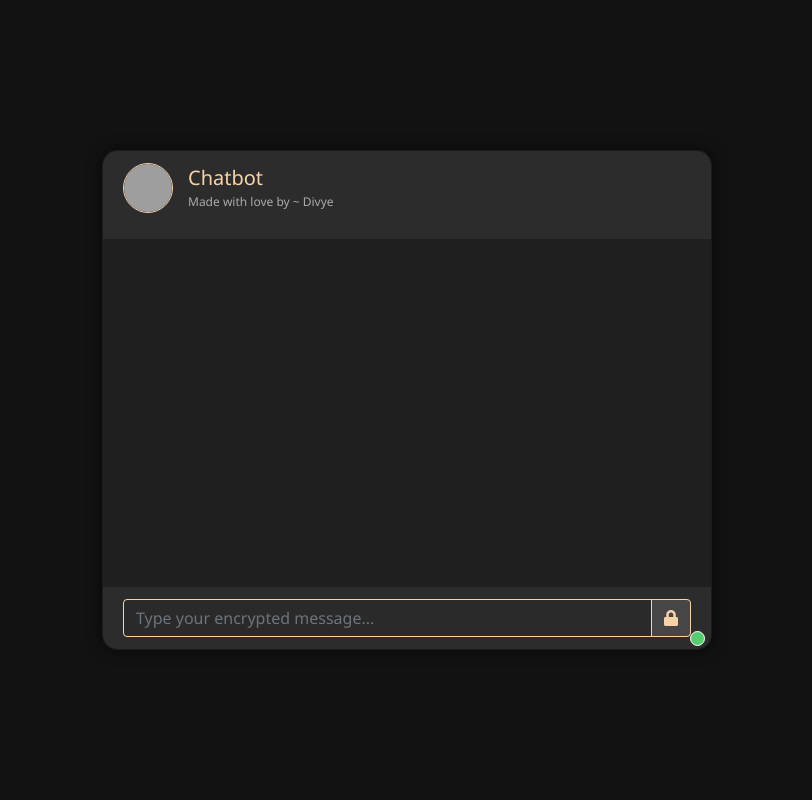
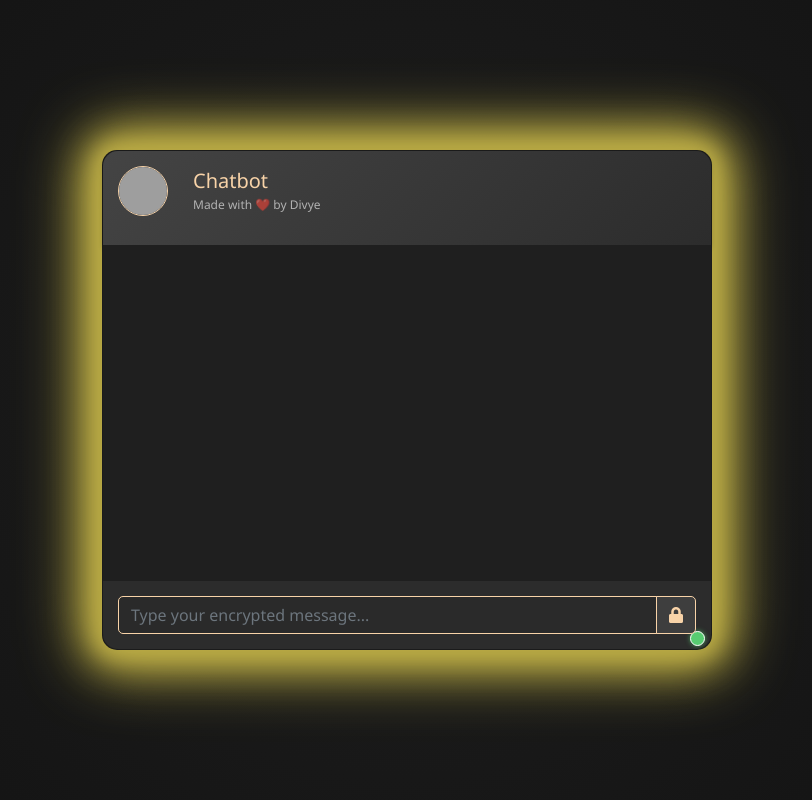
Before and after one commit to pranjal-kumar-0/Chatbot, a Flask app: page / in a window 1280 px wide. Shown: the whole page, without its empty margins (233-1045 px from the left). Run offline with Flask 3, Linux system fonts and the light colour scheme; some libraries are stand-ins or nearby versions; grey boxes are pictures that could not be loaded.

Commit message:
glow effect

```diff
--- a/static/style.css
+++ b/static/style.css
@@ -1,7 +1,8 @@
+/* Base Styles */
 body, html {
 	height: 100%;
 	margin: 0;
-	background: #121212;
+	background: radial-gradient(circle, #1e1e1e, #121212);
 	color: #e0e0e0;
 	font-family: 'Segoe UI', Tahoma, Geneva, Verdana, sans-serif;
 }
@@ -11,43 +12,107 @@
 	margin-bottom: auto;
 }
 
+/* Neon Glow Animation */
+@keyframes glow-revolve {
+	0%, 100% {
+		box-shadow: 0 0 20px 5px #ff00ff, 0 0 40px 10px #ff00ff, 0 0 60px 20px #ff00ff;
+	}
+	25% {
+		box-shadow: 0 0 20px 5px #00ff00, 0 0 40px 10px #00ff00, 0 0 60px 20px #00ff00;
+	}
+	50% {
+		box-shadow: 0 0 20px 5px #00ffff, 0 0 40px 10px #00ffff, 0 0 60px 20px #00ffff;
+	}
+	75% {
+		box-shadow: 0 0 20px 5px #ff8c00, 0 0 40px 10px #ff8c00, 0 0 60px 20px #ff8c00;
+	}
+}
+
 .card {
 	height: 500px;
 	border-radius: 15px !important;
 	background-color: #1f1f1f !important;
-	box-shadow: 0px 0px 15px rgba(0, 0, 0, 0.6);
+	box-shadow: 0 0 15px rgba(0, 0, 0, 0.6);
+	position: relative;
+	animation: glow-revolve 10s infinite ease-in-out;
+	transition: transform 0.2s ease-in-out;
 }
 
+.card:hover {
+	transform: scale(1.02); /* Slight zoom effect on hover */
+}
+
+/* Header & Footer */
 .card-header {
 	border-radius: 15px 15px 0 0 !important;
 	border-bottom: 0 !important;
-	background-color: #2c2c2c;
+	background: linear-gradient(135deg, #444, #2c2c2c);
 	color: #e0e0e0;
+	display: flex;
+	align-items: center;
+	padding: 15px;
+	box-shadow: 0px 3px 5px rgba(0, 0, 0, 0.2);
+}
+
+.card-header img {
+	border-radius: 50%;
+	margin-right: 10px;
 }
 
 .card-footer {
 	border-radius: 0 0 15px 15px !important;
 	border-top: 0 !important;
 	background-color: #2c2c2c;
+	display: flex;
+	align-items: center;
+	justify-content: space-between;
+	padding: 15px;
 }
 
+/* Text Inputs */
 .input-group-text {
-	background-color: #464646 !important;
+	background-color: #3e3e3e !important;
 	color: #f8d3a8 !important;
 	border: 1px solid #f8d3a8 !important;
+	border-radius: 5px;
+	transition: background-color 0.3s;
+}
+
+.input-group-text:hover {
+	background-color: #565656 !important;
 }
 
 .form-control {
 	background-color: #2a2a2a !important;
 	color: #f6f6f6 !important;
 	border: 1px solid #f8d3a8 !important;
+	border-radius: 5px;
+	transition: box-shadow 0.3s;
 }
 
+.form-control:focus {
+	box-shadow: 0 0 8px 2px #f8d3a8 !important;
+}
+
+/* Chat Body */
 .msg_card_body {
 	overflow-y: auto;
 	background-color: #1f1f1f;
+	padding: 20px;
+	scrollbar-width: thin; /* Firefox */
+	scrollbar-color: #444 #1f1f1f;
 }
 
+.msg_card_body::-webkit-scrollbar {
+	width: 6px;
+}
+
+.msg_card_body::-webkit-scrollbar-thumb {
+	background-color: #444;
+	border-radius: 10px;
+}
+
+/* Chat Bubbles */
 .msg_cotainer {
 	margin-top: auto;
 	margin-bottom: auto;
@@ -57,6 +122,7 @@
 	padding: 10px;
 	position: relative;
 	color: #333;
+	animation: fadeInUp 0.5s;
 }
 
 .msg_cotainer_send {
@@ -68,6 +134,19 @@
 	padding: 10px;
 	position: relative;
 	color: #333;
+	animation: fadeInUp 0.5s;
+}
+
+/* Chat Animations */
+@keyframes fadeInUp {
+	from {
+		opacity: 0;
+		transform: translateY(20px);
+	}
+	to {
+		opacity: 1;
+		transform: translateY(0);
+	}
 }
 
 .msg_time, .msg_time_send {
@@ -86,11 +165,18 @@
 	bottom: -15px;
 }
 
+/* User Images */
 .user_img {
 	height: 50px;
 	width: 50px;
 	object-fit: cover;
 	border: 1.5px solid #f8d3a8;
+	border-radius: 50%;
+	transition: box-shadow 0.3s ease;
+}
+
+.user_img:hover {
+	box-shadow: 0 0 10px 2px #f8d3a8;
 }
 
 .user_img_msg {
@@ -98,8 +184,10 @@
 	width: 40px;
 	object-fit: cover;
 	border: 1.5px solid #f8d3a8;
+	border-radius: 50%;
 }
 
+/* Online Icon */
 .online_icon {
 	position: absolute;
 	height: 15px;
@@ -109,12 +197,16 @@
 	bottom: 0.2em;
 	right: 0.4em;
 	border: 1.5px solid white;
+	box-shadow: 0 0 5px rgba(88, 204, 113, 0.7);
 }
 
+/* User Info */
 .user_info {
 	margin-top: auto;
 	margin-bottom: auto;
 	margin-left: 15px;
+	display: flex;
+	flex-direction: column;
 }
 
 .user_info span {
--- a/templates/chat.html
+++ b/templates/chat.html
@@ -3,7 +3,7 @@
 <head>
     <meta charset="UTF-8">
     <meta name="viewport" content="width=device-width, initial-scale=1.0">
-    <title>chatbot</title>
+    <title>Chatbot</title>
     <link rel="stylesheet" href="https://stackpath.bootstrapcdn.com/bootstrap/4.1.3/css/bootstrap.min.css">
     <link rel="stylesheet" href="https://use.fontawesome.com/releases/v5.5.0/css/all.css">
     <script src="https://ajax.googleapis.com/ajax/libs/jquery/3.3.1/jquery.min.js"></script>
@@ -18,16 +18,16 @@
                     <div class="card-header msg_head">
                         <div class="d-flex bd-highlight">
                             <div class="img_cont">
-                                <img style="height: 50px; width: 50px; object-fit: cover;" src="https://i.ibb.co/fSNP7Rz/icons8-chatgpt-512.png" class="rounded-circle user_img">
+                                <img style="height: 50px; width: 50px; object-fit: cover;" src="https://i.ibb.co/fSNP7Rz/icons8-chatgpt-512.png" class="rounded-circle user_img" alt="Chatbot Icon">
                                 <span class="online_icon"></span>
                             </div>
                             <div class="user_info">
                                 <span>Chatbot</span>
-                                <p>Made with love by ~ Divye</p>
+                                <p>Made with ❤️ by Divye</p>
                             </div>
                         </div>
                     </div>
-                    <div id="messageFormeight" class="card-body msg_card_body"></div>
+                    <div id="messageFormEight" class="card-body msg_card_body"></div>
                     <div class="card-footer">
                         <form id="messageArea" class="input-group">
                             <input type="text" id="text" name="msg" placeholder="Type your encrypted message..." autocomplete="off" class="form-control type_msg" required />
@@ -44,17 +44,30 @@
     <script>
         $(document).ready(function() {
             $("#messageArea").on("submit", function(event) {
+                event.preventDefault();
                 const date = new Date();
                 const hour = date.getHours();
                 const minute = date.getMinutes();
                 const str_time = hour + ":" + (minute < 10 ? '0' : '') + minute;
-                var rawText = $("#text").val();
 
-                var userHtml = '<div class="d-flex justify-content-end mb-4"><div class="msg_cotainer_send">' + rawText + '<span class="msg_time_send">'+ str_time + '</span></div><div class="img_cont_msg"><img style="height: 50px; width: 50px; object-fit: cover;" src="https://i.ibb.co/d5b84Xw/Untitled-design.png" class="rounded-circle user_img_msg"></div></div>';
+                var rawText = $("#text").val().trim();
+                if (rawText === "") return;
 
+                // User message layout
+                var userHtml = '<div class="d-flex justify-content-end mb-4"><div class="msg_cotainer_send">' + rawText + '<span class="msg_time_send">' + str_time + '</span></div><div class="img_cont_msg"><img style="height: 50px; width: 50px; object-fit: cover;" src="https://i.ibb.co/d5b84Xw/Untitled-design.png" class="rounded-circle user_img_msg"></div></div>';
+
+                // Clear input field
                 $("#text").val("");
-                $("#messageFormeight").append(userHtml);
+                $("#messageFormEight").append(userHtml);
 
+                // Add loading spinner
+                var loadingHtml = '<div id="loading" class="d-flex justify-content-start mb-4"><div class="img_cont_msg"><img style="height: 50px; width: 50px; object-fit: cover;" src="https://i.ibb.co/fSNP7Rz/icons8-chatgpt-512.png" class="rounded-circle user_img_msg"></div><div class="msg_cotainer"><div class="spinner-border text-primary" role="status"><span class="sr-only">Loading...</span></div></div></div>';
+                $("#messageFormEight").append(loadingHtml);
+
+                // Scroll to the bottom
+                $("#messageFormEight").scrollTop($("#messageFormEight")[0].scrollHeight);
+
+                // AJAX call to send the message to the backend and get a response
                 $.ajax({
                     data: JSON.stringify({
                         msg: rawText,
@@ -63,11 +76,16 @@
                     type: "POST",
                     url: "/get",
                 }).done(function(data) {
-                    // Ensure we extract the response from data
+                    // Remove the loading spinner
+                    $("#loading").remove();
+
+                    // Bot response layout
                     var botHtml = '<div class="d-flex justify-content-start mb-4"><div class="img_cont_msg"><img style="height: 50px; width: 50px; object-fit: cover;" src="https://i.ibb.co/fSNP7Rz/icons8-chatgpt-512.png" class="rounded-circle user_img_msg"></div><div class="msg_cotainer">' + data.response + '<span class="msg_time">' + str_time + '</span></div></div>';
-                    $("#messageFormeight").append(botHtml);
+
+                    // Append bot response and scroll to the bottom
+                    $("#messageFormEight").append(botHtml);
+                    $("#messageFormEight").scrollTop($("#messageFormEight")[0].scrollHeight);
                 });
-                event.preventDefault();
             });
         });
     </script>
```
